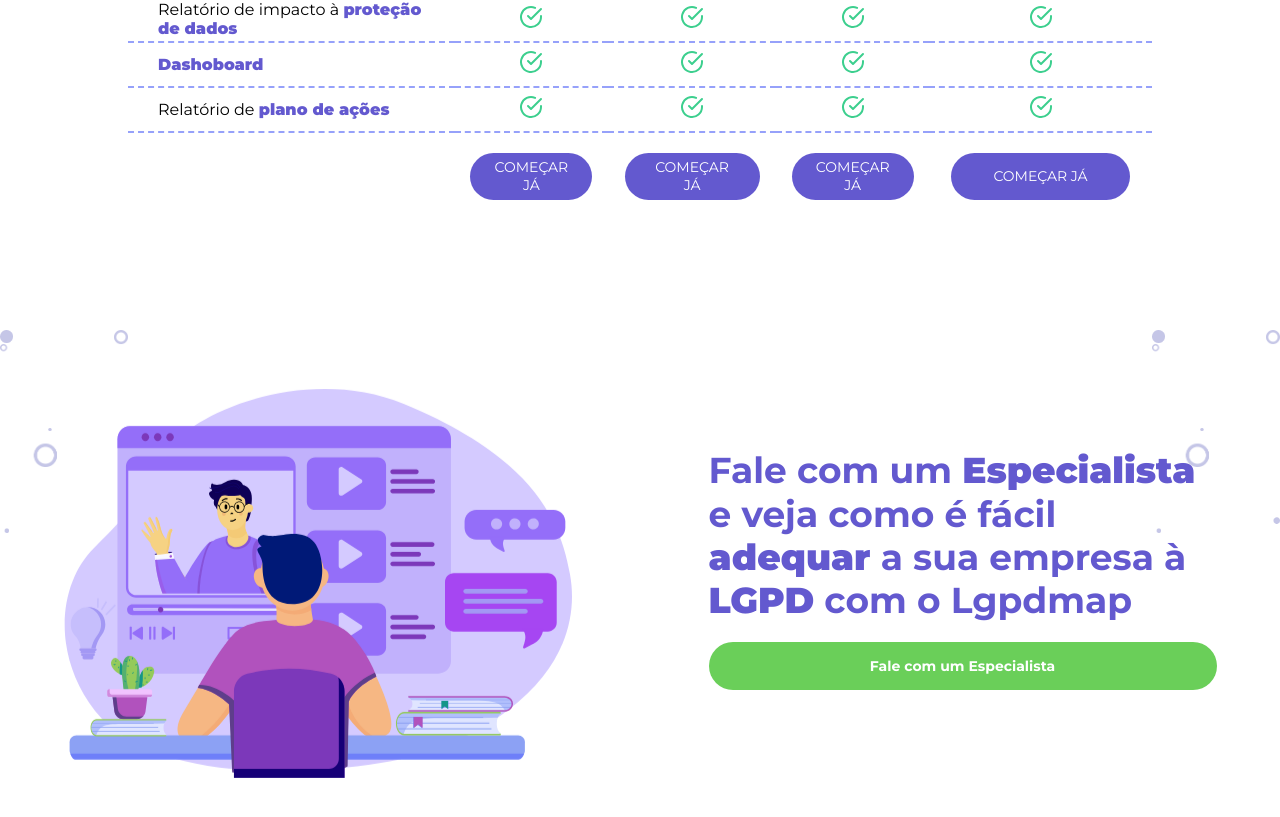
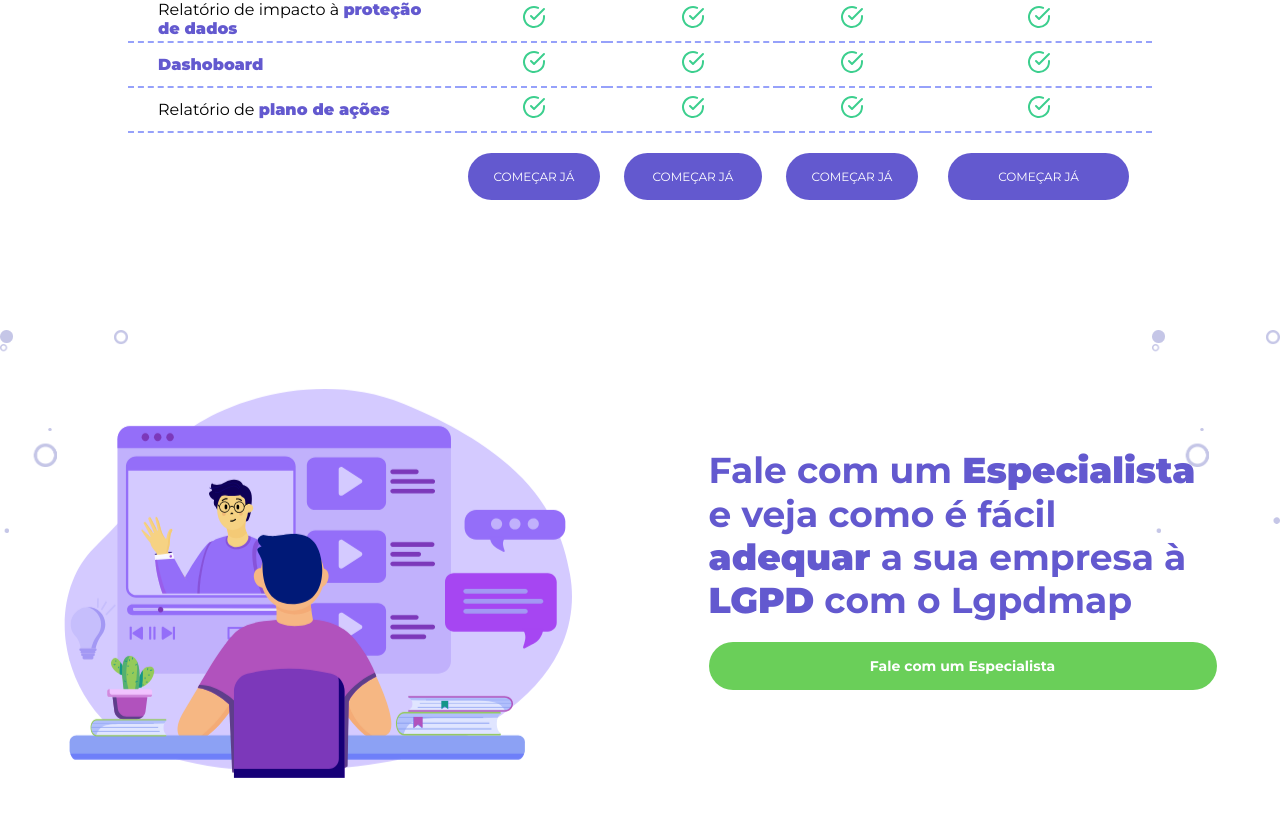
Before and after one commit to evlvs/lgpdmap, a Next.js app: page /plans in a window 1280 px wide. Shown: the part 2197-3014 px from the top of the page. Built offline with nearby package versions, Linux system fonts and the light colour scheme.

Commit message:
btnplans fix

```diff
--- a/src/components/PlansPage/styles.module.scss
+++ b/src/components/PlansPage/styles.module.scss
@@ -245,6 +245,7 @@
         margin: 20px auto;
         width: 80%;
         max-width: 100%;
+        font-size: 14px;
       }
     }
   }
@@ -335,6 +336,13 @@
           max-width: 568px;
         }
       }
+
+      td {
+        a {
+          font-size: 12px;
+          min-width: 132px;
+        }
+      }
     }
   }
 }
```
